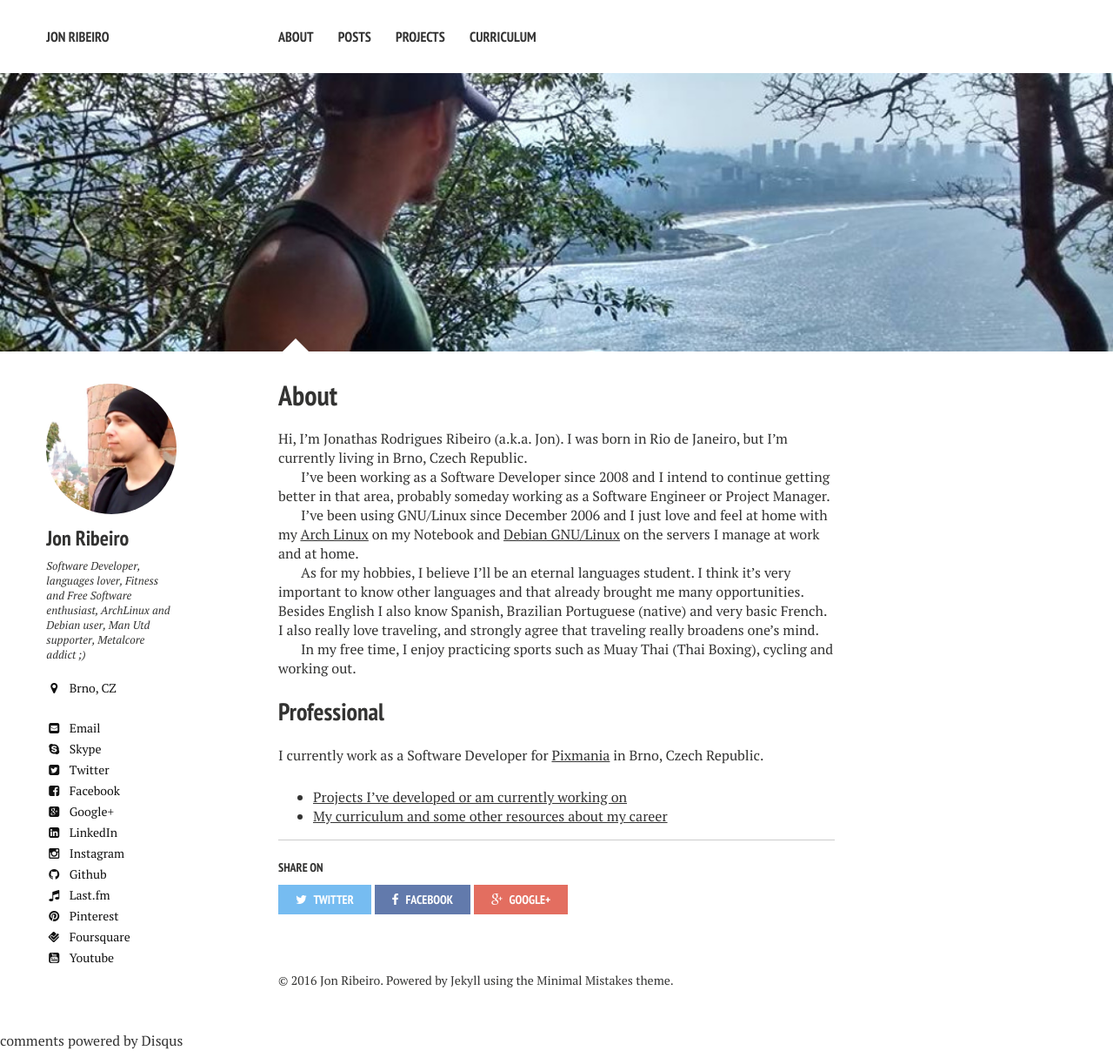
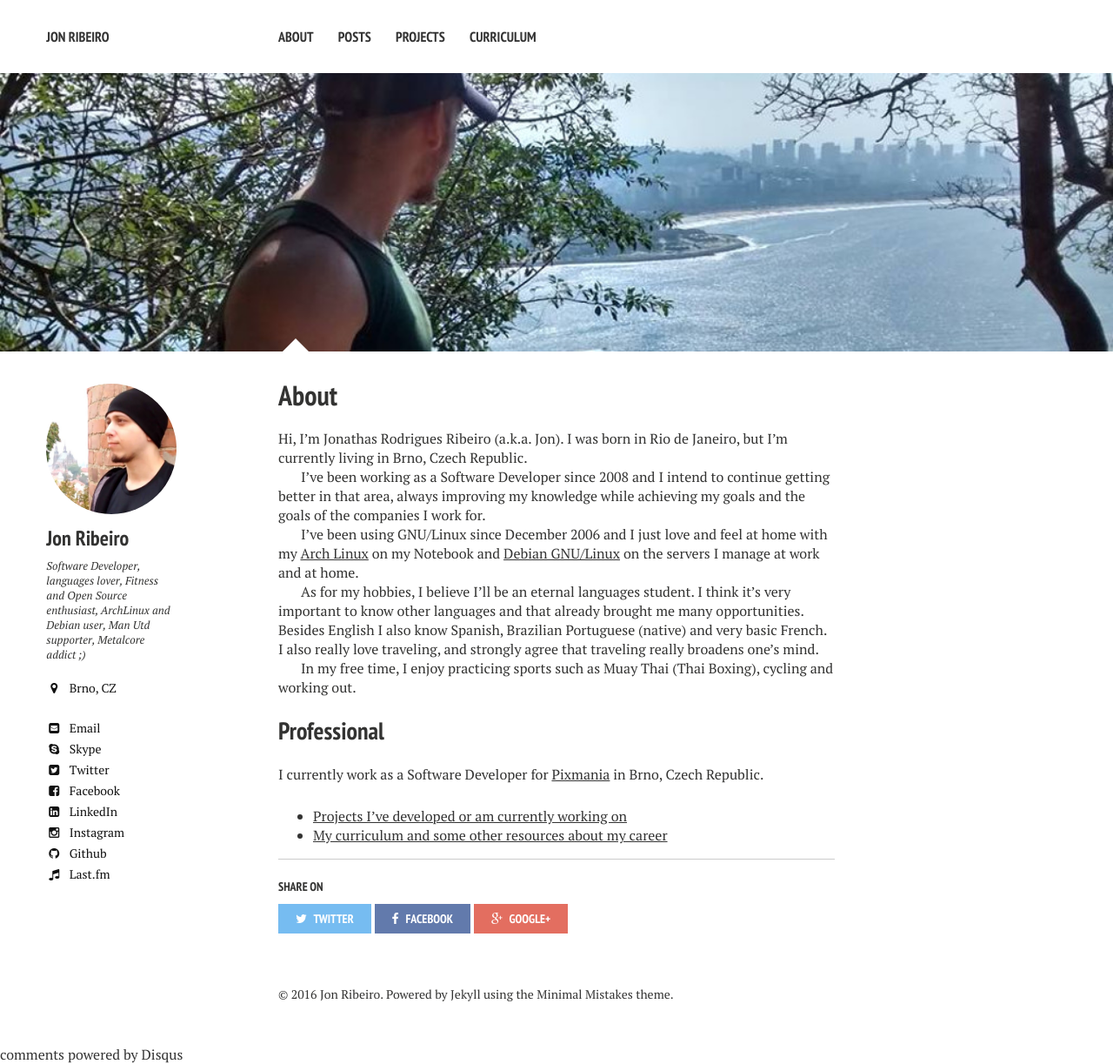
Before and after one commit to jonathas/jonathas.github.io, a Jekyll site: the page built from about/index.md, in a window 1280 px wide. Shown: the whole page at 87% size. Built offline with Jekyll 4.4.1, drawn with Linux system fonts in a browser that asks for light colours; nearby versions of some CDN libraries; comment, search, counter and statistics services are not loaded.

Commit message:
Disabled some links, changed part of the description

```diff
--- a/_config.yml
+++ b/_config.yml
@@ -28,7 +28,7 @@ kramdown:
 owner:
   name: Jon Ribeiro
   avatar: jon.jpg
-  bio: "Software Developer, languages lover, Fitness and Free Software enthusiast, ArchLinux and Debian user, Man Utd supporter, Metalcore addict ;)"
+  bio: "Software Developer, languages lover, Fitness and Open Source enthusiast, ArchLinux and Debian user, Man Utd supporter, Metalcore addict ;)"
   location: "Brno, CZ"
   email: contact@jonathas.com
   disqus-shortname: jonribeiro
@@ -36,7 +36,7 @@ owner:
   facebook: jonathasrr
   skype: jonathas_rodrigues
   google:
-    plus: JonathasRodrigues
+    plus: #JonathasRodrigues
     analytics: UA-63833564-1
     verify:
     ad-client:
@@ -49,11 +49,11 @@ owner:
   instagram: jonrio
   lastfm: jonathasrr
   tumblr: #jonaroundtheworld
-  pinterest: jonathasrr
-  foursquare: jonathasrr
+  pinterest: #jonathasrr
+  foursquare: #jonathasrr
   steam: #username
   dribbble: #username
-  youtube: jonathasrr
+  youtube: #jonathasrr
   soundcloud: #username
   weibo: #username
   flickr: #username
--- a/about/index.md
+++ b/about/index.md
@@ -12,7 +12,7 @@ image:
 
 Hi, I'm Jonathas Rodrigues Ribeiro (a.k.a. Jon). I was born in Rio de Janeiro, but I'm currently living in Brno, Czech Republic.
 
-I've been working as a Software Developer since 2008 and I intend to continue getting better in that area, probably someday working as a Software Engineer or Project Manager.
+I've been working as a Software Developer since 2008 and I intend to continue getting better in that area, always improving my knowledge while achieving my goals and the goals of the companies I work for.
 
 I've been using GNU/Linux since December 2006 and I just love and feel at home with my [Arch Linux](http://archlinux.org) on my Notebook and [Debian GNU/Linux](http://debian.org) on the servers I manage at work and at home.
 
```
Also changed, not shown: 1 other file.
